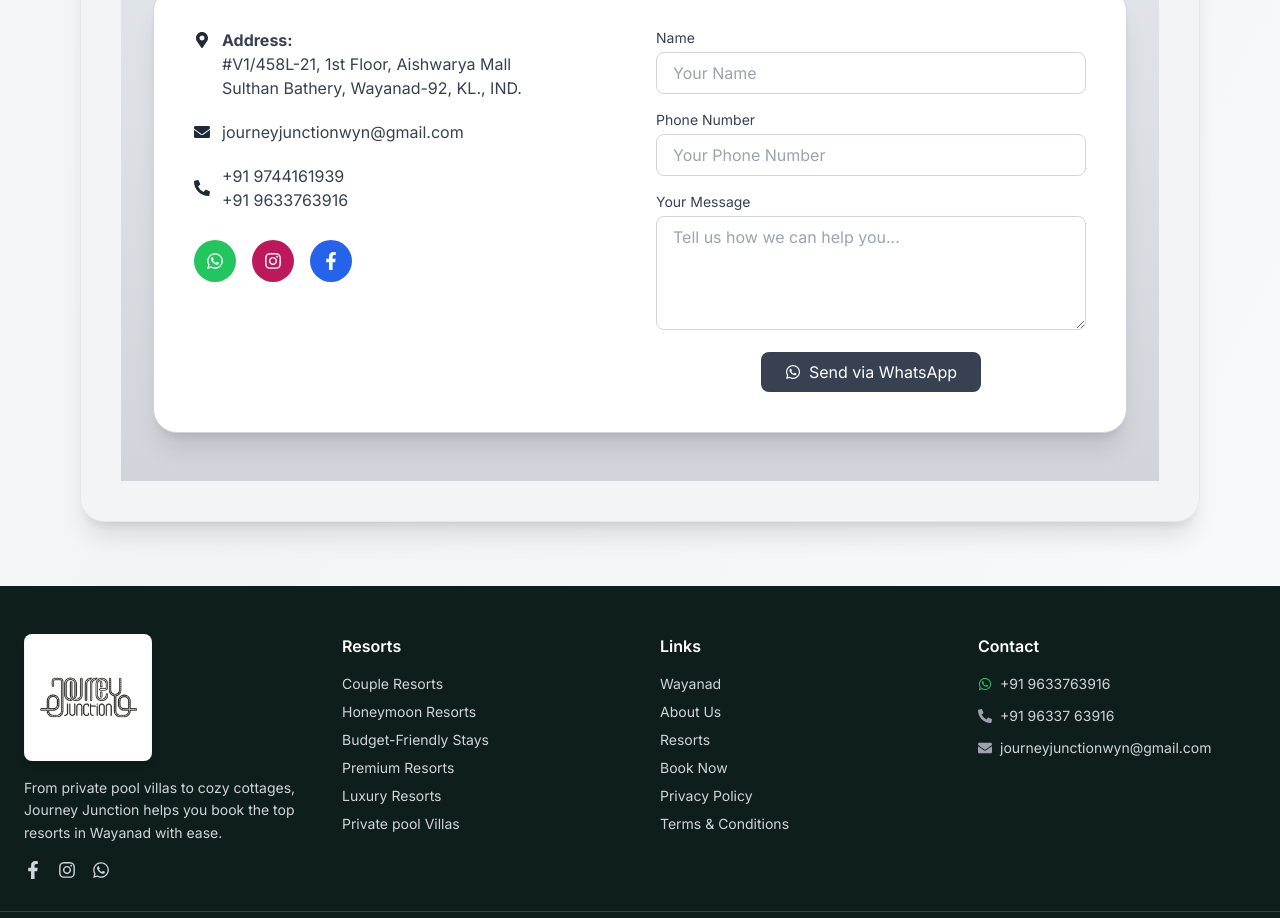
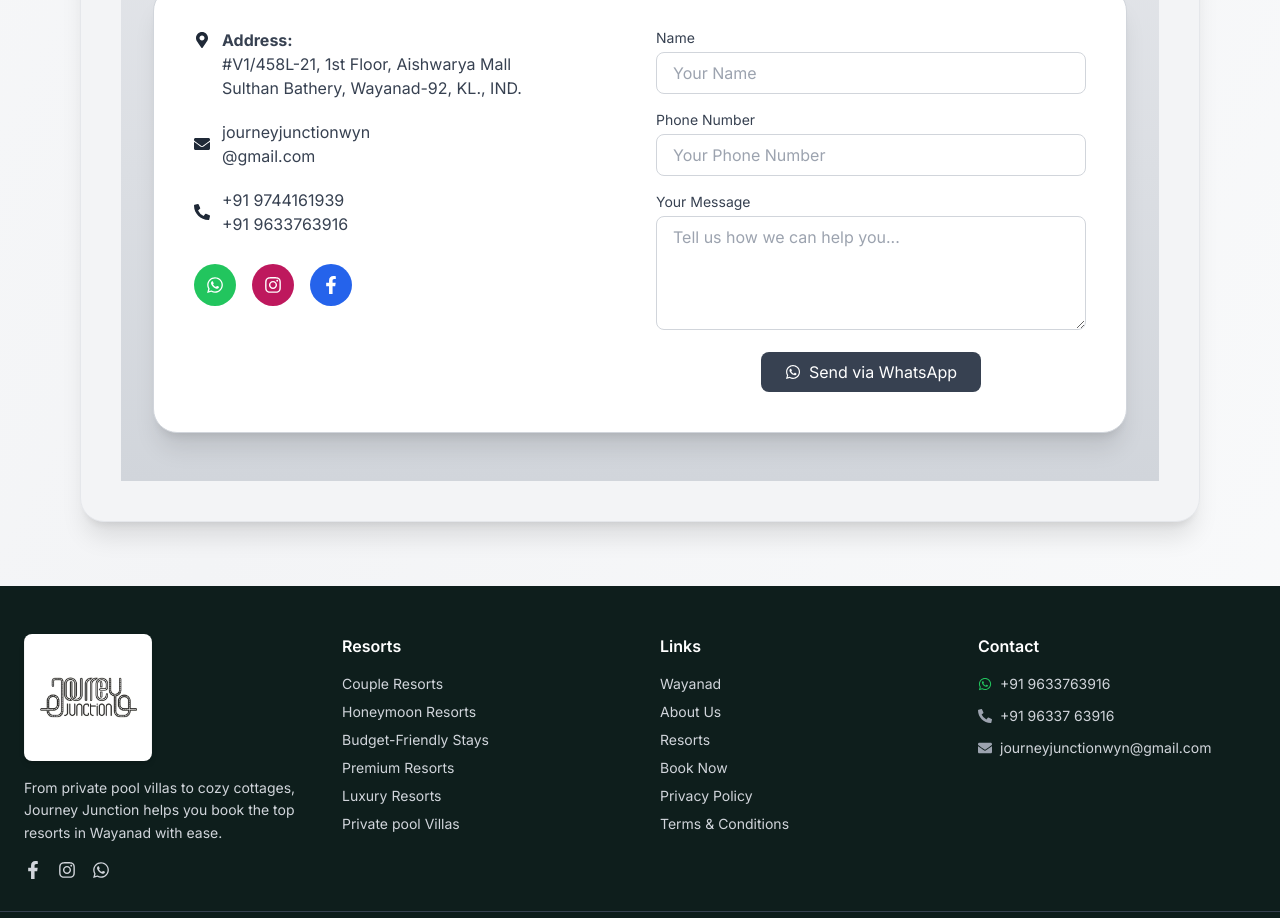
Before and after one commit to Shimna-2/journey-junction-n, a React (Vite) app: page /aboutus in a window 1280 px wide. Shown: the part 1680-2598 px from the top of the page. Built offline with nearby package versions, Linux system fonts and the light colour scheme.

Commit message:
final commit

```diff
--- a/src/components/ContactUs.jsx
+++ b/src/components/ContactUs.jsx
@@ -73,7 +73,11 @@ const ContactUs = () => {
 
             <div className="flex items-center gap-3">
               <FaEnvelope className="text-gray-800 flex-shrink-0" />
-              <p className="break-words">journeyjunctionwyn@gmail.com</p>
+              <p className="break-words">
+                journeyjunctionwyn
+                <br />
+                @gmail.com
+              </p>
             </div>
 
             <div className="flex items-center gap-3">
```
